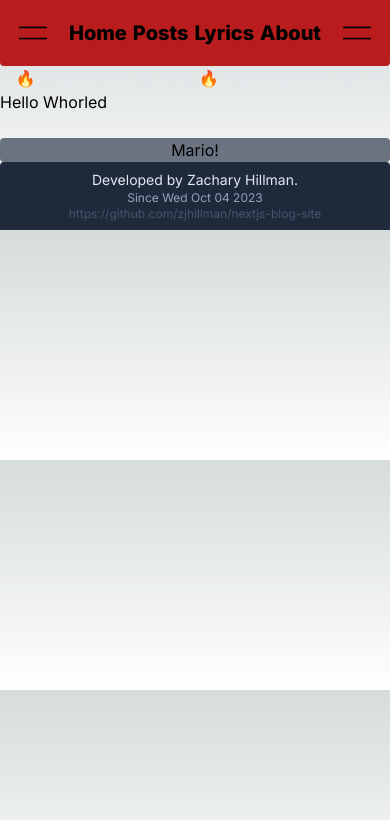
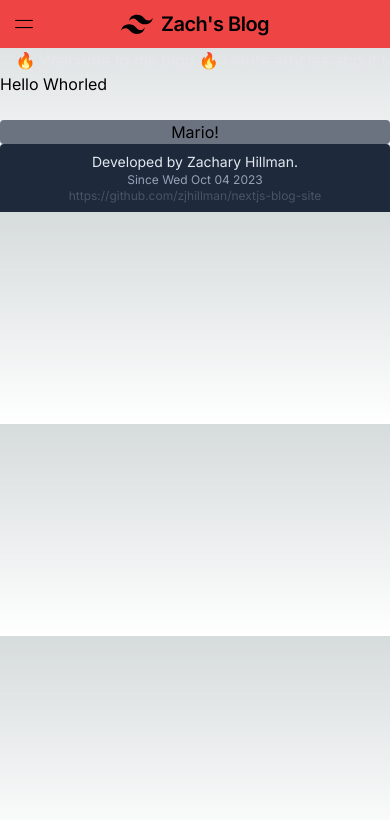
Before and after one commit to zjhillman/nextjs-personal-site, a Next.js app: page /about in a window 390 px wide. Shown: the top 820 px of the page. Built offline with nearby package versions, Linux system fonts and the light colour scheme.

Commit message:
navbar wip, updated hamburgerbutton
changed header bar to nav bar,
reactive to mobile,
hide hamburger button on medium displays,
unhide links in medium displays,
uncenter site title in medium displays

```diff
--- a/app/layout.tsx
+++ b/app/layout.tsx
@@ -17,11 +17,29 @@ export default function RootLayout({
 }: {
   children: React.ReactNode
 }) {
+  const navMenu = (
+    <nav className="bg-red-500 flex flex-wrap items-center justify-between relative md:static p-2 md:p-4">
+      <div className="block md:mr-2 md:hidden">
+        <HamburgerButton height="32" width="32"/>
+      </div>
+      <div className="flex items-center mr-auto absolute left-2/4 -translate-x-2/4 md:static md:left-0 md:-translate-x-0 md:mr-6">
+        <svg className="fill-current h-8 w-8 mr-2" width="54" height="54" viewBox="0 0 54 54" xmlns="http://www.w3.org/2000/svg"><path d="M13.5 22.1c1.8-7.2 6.3-10.8 13.5-10.8 10.8 0 12.15 8.1 17.55 9.45 3.6.9 6.75-.45 9.45-4.05-1.8 7.2-6.3 10.8-13.5 10.8-10.8 0-12.15-8.1-17.55-9.45-3.6-.9-6.75.45-9.45 4.05zM0 38.3c1.8-7.2 6.3-10.8 13.5-10.8 10.8 0 12.15 8.1 17.55 9.45 3.6.9 6.75-.45 9.45-4.05-1.8 7.2-6.3 10.8-13.5 10.8-10.8 0-12.15-8.1-17.55-9.45-3.6-.9-6.75.45-9.45 4.05z"/></svg>
+        <span className="font-semibold text-xl tracking-tight">Zach's Blog</span>
+      </div>
+      <div className="hidden flex-grow md:w-auto md:flex md:items-center mr-2">
+        <Link href="/" className="hover:underline mr-6">Home</Link>
+        <Link href="/" className="hover:underline mr-6">Posts</Link>
+        <Link href="/" className="hover:underline mr-6">Lyrics</Link>
+        <Link href="/about" className="hover:underline mr-6">About</Link>
+      </div>
+    </nav>
+  );
+
   const header = (
     <header className="bg-red-700 rounded-b w-screen p-2 text-center">
       <div className="flex font-extrabold">
         <div className="my-auto mx-0">
-          <HamburgerButton />
+          <HamburgerButton height="32" width="32" />
         </div>
         <div className="my-auto w-screen flex text-xl justify-around p-2">
           <Link href="/" className="hover:underline">Home</Link>
@@ -63,7 +81,7 @@ export default function RootLayout({
     <html lang="en">
       <body className={inter.className + " h-full w-full"}>
         <div className="">
-          {header}
+          {navMenu}
           {tickerFeed}
           {children}
           {footer}
--- a/components/HamburgerButton.tsx
+++ b/components/HamburgerButton.tsx
@@ -1,14 +1,15 @@
 'use client'
 
 import { useState } from 'react';
+import React from 'react'
 
-const HamburgerButton = () => {
+const HamburgerButton = (props: any) => {
     const [isAnimated, setIsAnimated] = useState(false);
 
     return (
         <svg
-            width="50"
-            height="50"
+            width={props.width ? props.width : "50"}
+            height={props.height ? props.height : "50"}
             viewBox="0 0 90 90"
             xmlns="http://www.w3.org/2000/svg"
             onClick={() => setIsAnimated(!isAnimated)}
```
